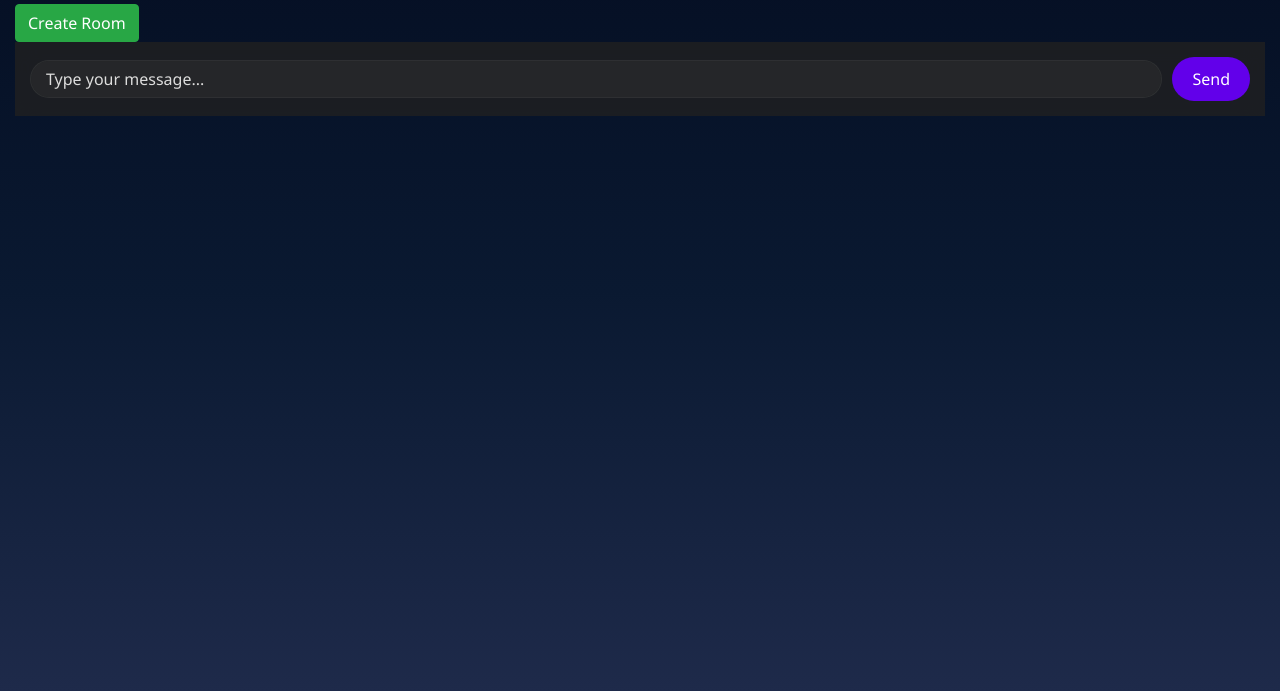
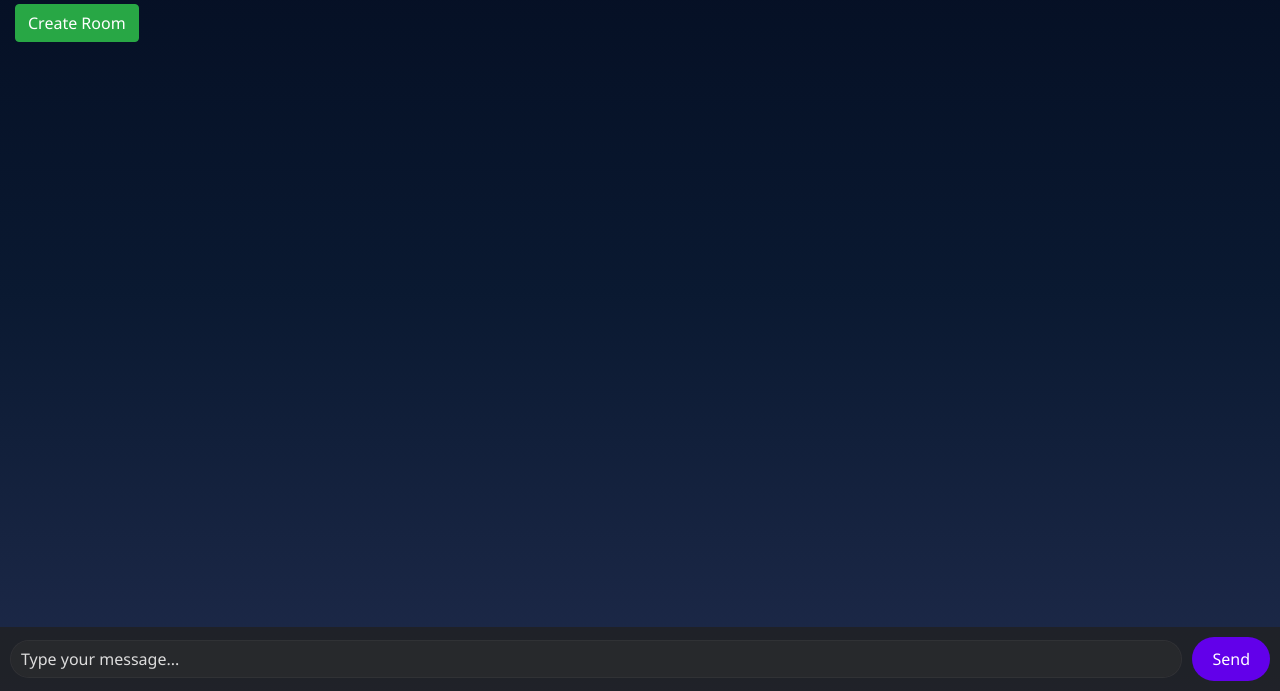
Before and after one commit to wulandari-tech/cekidch, a website: page index.html in a window 1280 px wide. Shown: the part 109-800 px from the top of the page. Drawn offline with nearby package versions, Linux system fonts and the light colour scheme; no server answers.

Commit message:
Update index.html

```diff
--- a/index.html
+++ b/index.html
@@ -71,23 +71,26 @@
         }
 
         /* Improved Input Area Styles */
+
 .input-area {
-            padding: 15px;
+  position: fixed;
+  bottom: 0;
+  left: 0;
+  width: 100%;
+  padding: 10px;
   background-color: rgba(33, 33, 33, 0.8);
-            flex-shrink: 0;
-            backdrop-filter: blur(10px);
-            display: flex; /* Use flexbox for input and send button */
-            align-items: center; /* Align vertically */
+  display: flex;
+  align-items: center;
 }
 
 #message-input {
-            border-radius: 25px; /* More rounded corners */
+  flex-grow: 1;
+  margin-right: 10px;
+  padding: 10px;
+  border-radius: 20px;
   background-color: rgba(48, 48, 48, 0.5);
   color: #fff;
   border: 1px solid rgba(66, 66, 66, 0.5);
-            padding: 10px 15px; /* Increase padding for better look */
-            flex-grow: 1; /* Take up available space */
-            margin-right: 10px; /* Space before send button */
 }
 
         #message-input::placeholder {
```
Lines whose indentation alone changed are shown as unchanged.
